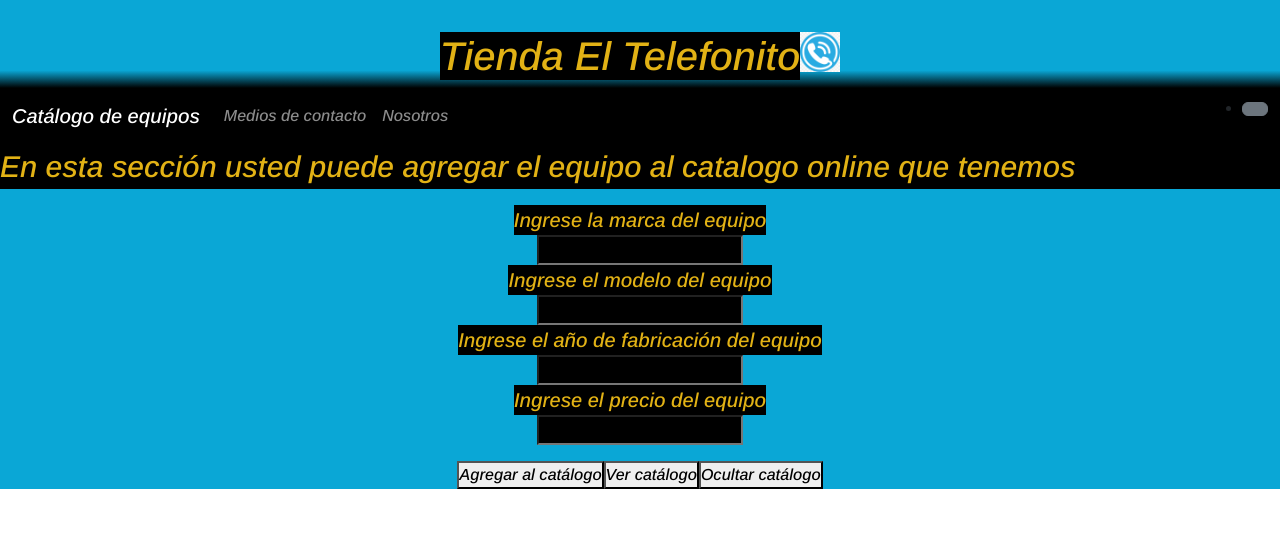
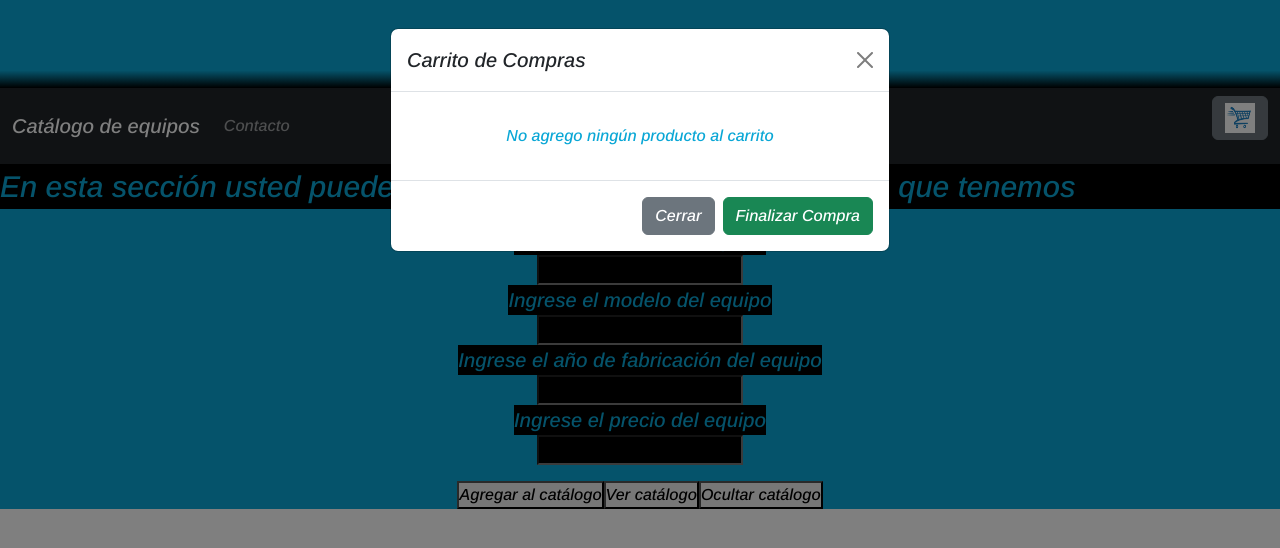
Before and after one commit to Santir9515/e-commerce, a plain HTML site: page index.html in a window 1280 px wide. Both pictures are taken after a click on the link 1255 px from the left and 108 px from the top of the page. Drawn offline with nearby package versions, Linux system fonts and the light colour scheme.

Commit message:
commit carrito

```diff
--- a/css/style.css
+++ b/css/style.css
@@ -14,9 +14,9 @@
     justify-content: center;
 }
 .tituloPrincipal{
-    color: #e2b215;
+    color: #0aa7d6;
     background-color: #000000;
-
+    background: linear-gradient(black);
 }
 .logoPrincipal{
     height: 40px;
@@ -27,7 +27,7 @@
 .primerParrafo{
     font-size: 30px;
     background-color: #000000;
-    color: #e2b215;
+    color: #0aa7d6;
 }
 .formIngreso{
     display: flex;
@@ -37,7 +37,7 @@
 .formLabel{
     font-size: 20px;
     background-color: #000000;
-    color: #e2b215;
+    color: #0aa7d6;
 }
 #marcaCelular{
     background-color: #000000;
@@ -57,7 +57,7 @@
 }
 #anioCelular{
     background-color: #000000;
-    color: #0aa7d6;
+    color: #0aa70ad6;
     width: auto;
     height: 30px;
     font-weight: bold;
@@ -95,7 +95,7 @@
     max-height: 700px;
 }
 .card h3{
-    color: #e2b215;
+    color: #0aa7d6;
     margin: 0.5rem 0rem;
     padding: 0.25rem;
     padding-top: 1rem;
@@ -118,10 +118,9 @@
 .content button{
     padding: 0.5rem;
     text-decoration: none;
-    color: rgb(24, 21, 21);
+    color: #0aa7d6;
     border: 1px black solid;
     border-radius: 20%;
-    color: white;
     background-color: black;
 
     font-size: 1.25rem;
@@ -131,7 +130,7 @@
     padding: 0.25rem;
 }
 .content button:hover{
-    color:red;
+    color:#1d1818;
     height: 200%;
 
 }
@@ -147,5 +146,16 @@
 
 .aCarrito{
     list-style-type: none;
-    color: #e2b215;
+    color: #0aa7d6;
 }
+
+.logoCarrito{
+    height: 30px;
+    width: 30px;
+}
+
+#precioTotal{
+    color: #0aa7d6;
+    display: flex;
+    justify-content: center;
+}
--- a/index.html
+++ b/index.html
@@ -17,7 +17,7 @@
             <img class= "logoPrincipal" src="./assets/Logo.png" alt="">
         </main>
         <header>
-        <nav class="navbar navbar-expand-lg navbar-dark bg-black">
+          <nav class="navbar navbar-expand-lg navbar-dark bg-dark">
             <div class="container-fluid">
               <a class="navbar-brand" href="#">Catálogo de equipos</a>
               <button class="navbar-toggler" type="button" data-bs-toggle="collapse" data-bs-target="#navbarColor01" aria-controls="navbarColor01" aria-expanded="false" aria-label="Toggle navigation">
@@ -27,16 +27,16 @@
               <div class="collapse navbar-collapse" id="navbarColor01">
                 <ul class="navbar-nav me-auto">
                   <li class="nav-item">
-                    <a class="nav-link" href="#">Medios de contacto
+                    <a class="nav-link" href="#">Contacto
                     </a>
-                  </li>
-                  <li class="nav-item">
-                    <a class="nav-link" href="#">Nosotros</a>
                   </li>
                 </ul>
                 <ul className="navbar-nav me-auto">
                   <li className="nav-item " >
-                      <a id="botonCarrito" data-bs-toggle="modal" data-bs-target="#idModal" class="btn btn-secondary"><i class="fas fa-shopping-cart fa-1x"></i></a>
+                      <a id="botonCarrito" data-bs-toggle="modal" data-bs-target="#idModal" class="btn btn-secondary">
+                        <i class="fas fa-shopping-cart fa-1x"></i>
+                        <img src="./assets/depositphotos_58300529-stock-illustration-check-out-icon-symbol.jpg" class="logoCarrito" alt="">
+                      </a>
                   </li>
               </ul>
               </div>
@@ -67,6 +67,28 @@
             </div>
         </section>
         <div id="catalogo"></div>
+        <div class="modal fade" id="idModal" tabindex="-1" aria-labelledby="exampleModalLabel" aria-hidden="true">
+          <div class="modal-dialog">
+            <div class="modal-content">
+              <div class="modal-header">
+                <h5 class="modal-title" id="exampleModalLabel">Carrito de Compras</h5>
+                <button type="button" class="btn-close" data-bs-dismiss="modal" aria-label="Close"></button>
+              </div>
+              <div class="modal-body" id="modalBody">
+
+              </div>
+              <div class="row ml-ato">
+                <p id="precioTotal"></p>
+              </div>
+              <div class="modal-footer">
+
+
+                <button type="button" class="btn btn-secondary" data-bs-dismiss="modal">Cerrar</button>
+                <button type="button" data-bs-dismiss="modal" class="btn btn-success" id="botonFinalizarCompra">Finalizar Compra</button>
+              </div>
+            </div>
+          </div>
+        </div>
 
         <script src="./js/index.js"></script>
         <!-- JavaScript Bundle with Popper -->
--- a/js/index.js
+++ b/js/index.js
@@ -25,12 +25,25 @@ const celular6 = new Celulares (6, "TCL", "L7+ 64GB", 2020, 34.999, "assets/Celu
 let mostrador = []
 let equiposCarrito = []
 
+ let botonCarrito = document.getElementById("botonCarrito")
+ let modalBody = document.getElementById("modalBody")
+ let botonFinalizarCompra = document.getElementById("botonFinalizarCompra")
+ let parrafoCompra = document.getElementById("precioTotal")
+ let acumulador
+ let divProductos = document.getElementById("productos")
+
 if(localStorage.getItem("mostrador")){
     mostrador = JSON.parse(localStorage.getItem("mostrador"))
     console.log(mostrador);
 }else{
     mostrador.push(celular1, celular2, celular3, celular4, celular5, celular6)
     localStorage.setItem("mostrador", JSON.stringify(mostrador))
+}
+
+if(localStorage.getItem("carrito")){
+    equiposCarrito = JSON.parse(localStorage.getItem("carrito"))
+}else{
+    localStorage.setItem("carrito", [])
 }
 
 
@@ -60,12 +73,26 @@ mostrador.forEach((celular)=> {
                                 <div class= "content"
                                     <p class="modeloCard">${celular.modelo}</p>
                                     <p class="precioCard">$ ${celular.precio}</p>
-                                    <a href="" target="blank" class= "aCarrito">Agregar al carrito</a>
+                                    <button id="aCarrito${celular.id}">Agregar al carrito</button>
                                 </div>
                             </article>`
     divCatalogo.appendChild(nuevoProducto)
-})
+
+    let aCarrito = document.getElementById(`aCarrito${celular.id}`)
+    console.log(aCarrito);
+
+    aCarrito.addEventListener("click", () => (agregarAlCarrito(celular)))
+
+        })
+    }
+
+function agregarAlCarrito (celular){
+        equiposCarrito.push(celular)
+        console.log(equiposCarrito);
+        localStorage.setItem("carrito", JSON.stringify(equiposCarrito))
+
 }
+
 
 let mostrarCatalogoBtn = document.getElementById("verCatalogoBtn")
 mostrarCatalogoBtn.addEventListener("click", mostrarCatalogo)
@@ -76,3 +103,44 @@ function ocultarCatalogo (){
 
 let ocultarCatalogoBtn = document.getElementById("ocultarCatalogoBtn")
 ocultarCatalogoBtn.onclick = ocultarCatalogo
+
+
+ function inventarioCarrito (inventarioStorage){
+     modalBody.innerHTML = ""
+     inventarioStorage.forEach((aCarrito)=> {
+         modalBody.innerHTML += `
+         <div class="card border-primary mb-3" id ="productoCarrito${aCarrito.id}" style="max-width: 540px;">
+         <img class="card-img-top" src="${aCarrito.imagen}" alt="${aCarrito.marca}">
+         <div class="card-body">
+                <h4 class="card-title">${aCarrito.modelo}</h4>
+
+                 <p class="card-text">$${aCarrito.precio}</p>
+                <button class= "btn btn-danger" id="botonEliminar"><i class="fas fa-trash-alt"></i></button>
+         </div>
+
+
+     </div>`
+     })
+
+
+     valorTotalCompra(inventarioStorage)
+ }
+
+//BotonCarrito
+
+botonCarrito.addEventListener(`click`, () =>{
+    inventarioCarrito(equiposCarrito)
+})
+
+
+function valorTotalCompra(totalCompra){
+    acumulador = 0
+    totalCompra.forEach((aCarrito)=> {
+        acumulador += aCarrito.precio
+    })
+    if(acumulador == 0){
+        parrafoCompra.innerHTML = "<p> No agrego ningún producto al carrito</p>"
+    }else{
+        parrafoCompra.innerHTML = `Usted esta por pagar $ ${acumulador}`
+    }
+}
```
Also changed, not shown: assets/depositphotos_58300529-stock-illustration-check-out-icon-symbol.jpg (added).
